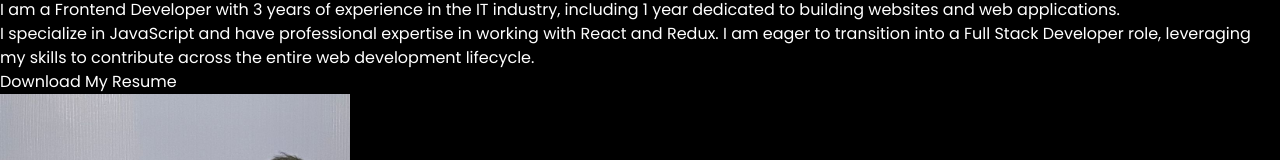
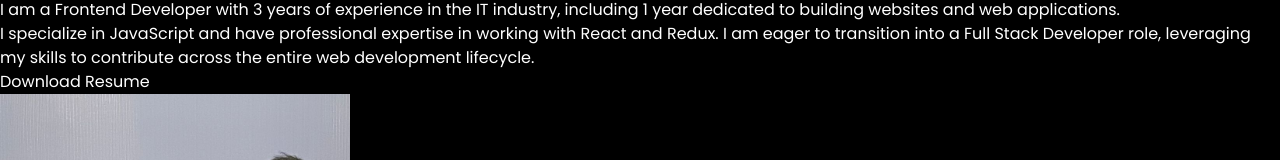
Before and after one commit to SamarAbbas110/Portfolio, a React (Vite) app: page / in a window 1280 px wide. Shown: the part 129-289 px from the top of the page. Built offline with nearby package versions, Linux system fonts and the light colour scheme.

Commit message:
update resume

```diff
--- a/src/constant/index.js
+++ b/src/constant/index.js
@@ -15,7 +15,7 @@ export const HERO_CONTENT = {
     "I am a Frontend Developer with 3 years of experience in the IT industry, including 1 year dedicated to building websites and web applications.",
     "I specialize in JavaScript and have professional expertise in working with React and Redux. I am eager to transition into a Full Stack Developer role, leveraging my skills to contribute across the entire web development lifecycle.",
   ],
-  resumeLinkText: "Download My Resume",
+  resumeLinkText: "Download Resume",
   resumeLink: "/Resume.pdf",
 };
 
```
